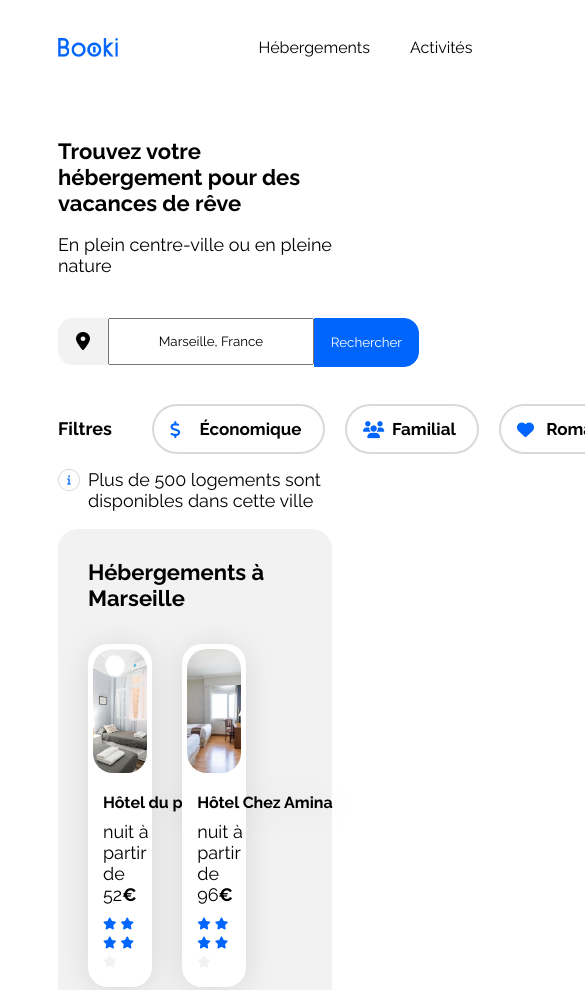
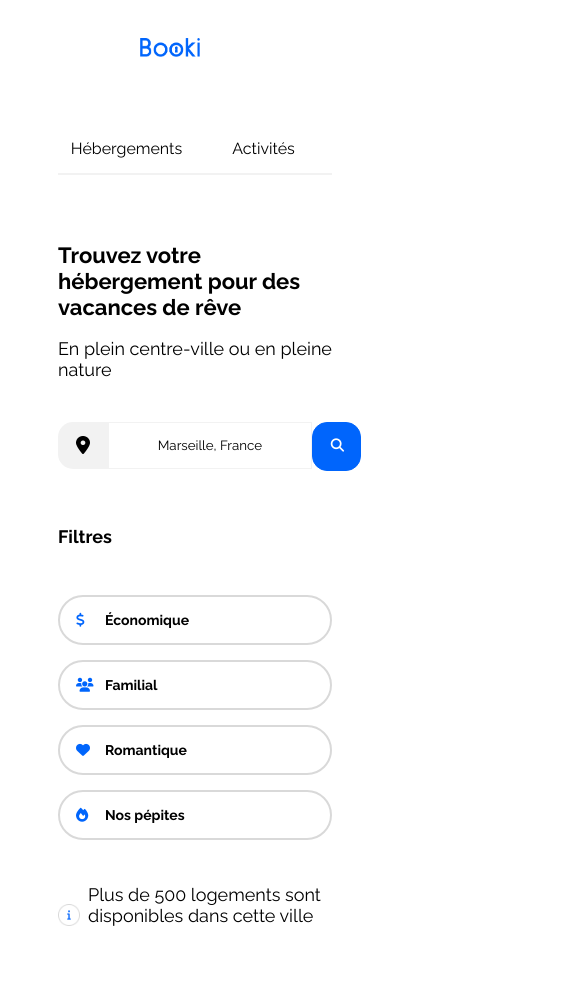
Before and after one commit to Frex6s/BookiOpenClassrroom, a plain HTML site: page index.html in a window 390 px wide. Shown: the top 990 px of the page, 585 px wide, since content can reach past the window. Drawn offline with Linux system fonts and the light colour scheme.

Commit message:
responsive design just mobile to finish

```diff
--- a/css/style.css
+++ b/css/style.css
@@ -32,7 +32,6 @@ nav {
     display: flex;
     gap: 20px;
     list-style: none;
-    margin-right: 50px;
     margin-left: 50px;
 }
 
@@ -89,6 +88,10 @@ p {
     margin-top: 24px;
 }
 
+#search-input {
+        border: 1px solid #F2F2F2;
+}
+
 form {
     display: flex;
     width: 195px;
@@ -137,51 +140,23 @@ li i{
 
 }
 
-#economique {
-    width: 173px;
+.filter li button {
+    width: 100%;
     height: 50px;
     background-color: #ffffff;
     border: 2px solid #d9d9d9;
     border-radius: 25px;
     font-weight: 700;
-    font-style: Bold;
-    font-size: 17px;
-    padding-left: 30px;
-}
-#Familial{
-    width: 134px;
-    height: 50px;
-    background-color: #ffffff;
-    border: 2px solid #d9d9d9;
-    border-radius: 25px;
-    font-weight: 700;
-    font-style: Bold;
-    font-size: 17px;
-    padding-left: 30px;
+    font-size: 14px;
+    padding-left: 45px;
+    padding-right: 15px;
+    text-align: left;
+    white-space: nowrap;
 }
 
-#Romantique{
-    width: 170px;
-    height: 50px;
-    background-color: #ffffff;
-    border: 2px solid #d9d9d9;
-    border-radius: 25px;
-    font-weight: 700;
-    font-style: Bold;
-    font-size: 17px;
-    padding-left: 30px;
-}
 
-#Nos_pépites{
-    width: 167px;
-    height: 50px;
-    background-color: #ffffff;
-    border: 2px solid #d9d9d9;
-    border-radius: 25px;
-    font-weight: 700;
-    font-style: Bold;
-    font-size: 17px;
-    padding-left: 30px;
+.filter li button:hover {
+    background-color: var(--filter-bg-color);
 }
 
 #economique:hover, #Romantique:hover, #Nos_pépites:hover , #Familial:hover {
@@ -310,6 +285,10 @@ a {
     padding-left: 25%;
 }
 
+#search-button-magnifying-glass {
+        display: none;
+}
+
 .populaires-cards img {
     width: 33%;
     height: 100%;
@@ -412,7 +391,8 @@ footer {
 .activites-cards img {
     width: 100%;
     height: 380px;
-    border-radius: 20px;
+    border-top-left-radius: 20px;
+    border-top-right-radius: 20px;
 }
 
 .populaires-cards .card-content {
@@ -433,7 +413,7 @@ footer {
 }
 
 .activites-cards .card-content {
-    width: 100%;
+    width: 90%;
     padding: 10px;
     display: flex;
     flex-direction: column;
@@ -443,13 +423,10 @@ footer {
 .hebergements-cards .card-title {
     margin-top: 10px;
     margin-bottom: 4px;
-    white-space: nowrap;
 }
 
 .activites-cards .card-title {
     margin-top: 10px;
-    margin-bottom: 4px;
-    white-space: nowrap;
 }
 
 .populaires-cards .card-subtitle {
@@ -468,14 +445,60 @@ footer {
     padding: 0 10px 10px 10px;
 }
 
+.footer-text {
+    margin-top: 0px;
+}
 
 /* Le code ci-dessous correspond à la version responsive uniquement */
 
 /****** Media queries ***********/
 /* Medium devices (tablets, less/equal than 1024px) */
 @media (max-width: 1024px) {
+
+    nav {
+        max-width: 100%;
+        justify-content: space-between;
+        font-size: 16px;
+    }
+
+    #search-button-magnifying-glass {
+        display: none;
+    }
+
+    .logo img{
+        display: flex;
+        align-items: center;
+        max-width: 61px;
+        max-height: 19px;
+        padding: 30px 50px 30px 0px;
+    }
+
     .hebergements-and-populaires {
         flex-direction: column;
+    }
+
+    .filter-bar {
+    display: flex;
+    flex-direction: column;
+    align-items: flex-start;
+    width: 100%;
+    margin-top: 15px;
+    height: auto
+}
+
+    .filter {
+    display: flex;
+    flex-wrap: wrap;
+    list-style: none;
+    padding: 0;
+    margin-top: 15px;
+}
+
+
+    .info-container {
+        display: flex;
+        align-items: center;
+        gap: 10px;
     }
 
     .hebergements {
@@ -504,9 +527,159 @@ footer {
     .populaires-cards .card-subtitle {
         font-size: 13px;
     }
+
+    .activites-cards{
+        width: 100%;
+        display: flex;
+        align-items: center;
+        gap: 2.5%;
+    }
+
+    .activites-cards img {
+        width: 100%;
+        height: 200px;
+        border-top-left-radius: 20px;
+        border-top-right-radius: 20px;
+    }
 }
 
 /* Small devices (phones, less than 768px) */
 @media (max-width: 767.98px) {
-    /* ... */
+
+    nav {
+        flex-direction: column;
+        align-items: center;
+        width: 100%;
+    }
+
+    .page {
+        display: flex;
+        width: 100%;
+        margin-left: 0; /* On retire le margin-left de 50px */
+        padding: 0;
+        gap: 0; /* On retire l'espace entre les boutons pour qu'ils se collent */
+    }
+
+    .page li {
+        flex: 1; /* 50% 50% */
+        margin-right: 0;
+        text-align: center;
+    }
+
+    .page li a {
+        display: block;
+        width: 100%;
+        padding-bottom: 15px;
+        border-bottom: 2px solid #F2F2F2; /* Bordure gris */
+    }
+
+    .page li:hover a {
+        border-top: none; /* bordure top -*/
+        border-bottom: 2px solid #0065FC; /* bordure */
+    }
+
+    .main-title {
+        display: flex;
+        flex-wrap: wrap;
+        font-size: 22px;
+    }
+
+    #search-button {
+        display: none;
+    }
+
+    #search-button-magnifying-glass {
+        display: flex;
+        width: 49px;
+        height: 49px;
+        padding: 14px 18px 15px 18px;
+        background-color: #0065FC;
+        border-radius: 15px 15px 15px 15px;
+        border: 1px solid #0065FC;
+        align-items: center;
+    }
+
+    .form {
+        display: flex;
+        width: 100%;
+        justify-content: center;
+    }
+
+    .filter {
+        display: flex;
+        flex-wrap: wrap;
+        gap: 15px;
+        list-style: none;
+        padding: 0;
+        margin-top: 15px;
+        width: 100%;
+    }
+
+    .filter li {
+        margin-right: 0;
+        flex: 1 1 calc(50% - 15px); /* calc pour 50%-15 pour que se soit parfait*/
+        min-width: 150px;      /* Psi trop petit */
+        margin-top: 15px;
+    }
+
+    #magnifying-glass {
+        color: white;
+    }
+
+    .hebergements-cards {
+        gap: 2%;
+    }
+    .filter {
+        max-width: 500px;
+        justify-content: flex-start;
+        display: flex;
+        align-items: center;
+        flex-direction: row;
+        gap: 1%;
+        flex-wrap: wrap;
+    }
+
+    .filter-bar {
+        width: 100%;
+        justify-content: left;
+    }
+
+    #info-text {
+        padding-top: 5%;
+    }
+
+    #info {
+        padding-top: 4%;
+    }
+
+    .hebergements-and-populaires {
+        display: flex;
+        flex-direction: column-reverse;
+    }
+
+    .populaires-cards {
+        flex-direction: column;
+    }
+
+    .populaires-cards img {
+        width: 100%;
+    }
+
+    .info-text a{
+        width: 100%;
+    }
+
+    .populaires-cards .card-content {
+        width: 100%;
+    }
+
+    .activites-cards a{
+        width: 100%;
+    }
+
+    .footer-content{
+        width: 50%;
+        flex-direction: column;
+        gap: 30px;
+    }
 }
--- a/index.html
+++ b/index.html
@@ -19,7 +19,7 @@
     <div class="main-container">
         <nav>
             <div class="logo">
-                <img src="/images/logo/Booki.png" alt="Logo_booki">
+                <img src="./images/logo/Booki.png" alt="Logo_booki">
             </div>
 
             <ul class="page">
@@ -31,23 +31,26 @@
             <h1 class="main-title">Trouvez votre hébergement pour des vacances de rêve</h1>
             <p>En plein centre-ville ou en pleine nature</p>
             <div class="search-bar">
-                <img src="images/logo/position.png" alt="Position" id="position-icon">
+                <img src="./images/logo/position.png" alt="Position" id="position-icon">
                 <form action="#" method="get">
                     <input type="text" name="search" value="Marseille, France" id="search-input">
                     <button type="submit" id="search-button">Rechercher</button>
+                    <button type="submit" id="search-button-magnifying-glass"><i class="fa-solid fa-magnifying-glass" id="magnifying-glass"></i></button>
                 </form>
             </div>
             <div class="filter-bar">
-                <h3>Filtres</h3>
-                <ul>
+                <h3 class="filter-text">Filtres</h3>
+                <ul class="filter">
                     <li><button type="submit" id="economique"><i class="fa-solid fa-dollar-sign"></i>Économique</button></li>
                     <li><button type="submit" id="Familial"><i class="fa-solid fa-users"></i>Familial</button></li>
                     <li><button type="submit" id="Romantique"><i class="fa-solid fa-heart"></i>Romantique</button></li>
                     <li><button type="submit" id="Nos_pépites"><i class="fa-solid fa-fire"></i>Nos pépites</button></li>
                 </ul>
             </div>
-                <img src="images/filtre/info.png" alt="info" id="info">
+            <div class="info-container">
+                <img src="./images/filtre/info.png" alt="info" id="info">
                 <p id="info-text">Plus de 500 logements sont disponibles dans cette ville</p>
+            </div>
         </header>
         <main>
             <div class="hebergements-and-populaires">
@@ -271,19 +274,19 @@
             <div class="footer-content">
                 <div class="footer-section-about">
                     <h3 class="footer-title">A propos</h3>
-                    <p>Fonctionnement du site</p>
-                    <p>Conditions générales</p>
-                    <p>Données et confidentialité</p>
+                    <p class="footer-text">Fonctionnement du site</p>
+                    <p class="footer-text">Conditions générales</p>
+                    <p class="footer-text">Données et confidentialité</p>
                 </div>
                 <div class="footer-content-hebergement">
                     <h3 class="footer-title">Nos hébergements</h3>
-                    <p>Charte qualité</p>
-                    <p>Proposez votre hôtel</p>
+                    <p class="footer-text">Charte qualité</p>
+                    <p class="footer-text">Proposez votre hôtel</p>
                 </div>
                 <div class="footer-content-assistance">
                     <h3 class="footer-title">Assistance</h3>
-                    <p>Centre d'aide</p>
-                    <p>Nous contacter</p>
+                    <p class="footer-text">Centre d'aide</p>
+                    <p class="footer-text">Nous contacter</p>
                 </div>
             </div>
         </footer>
```
